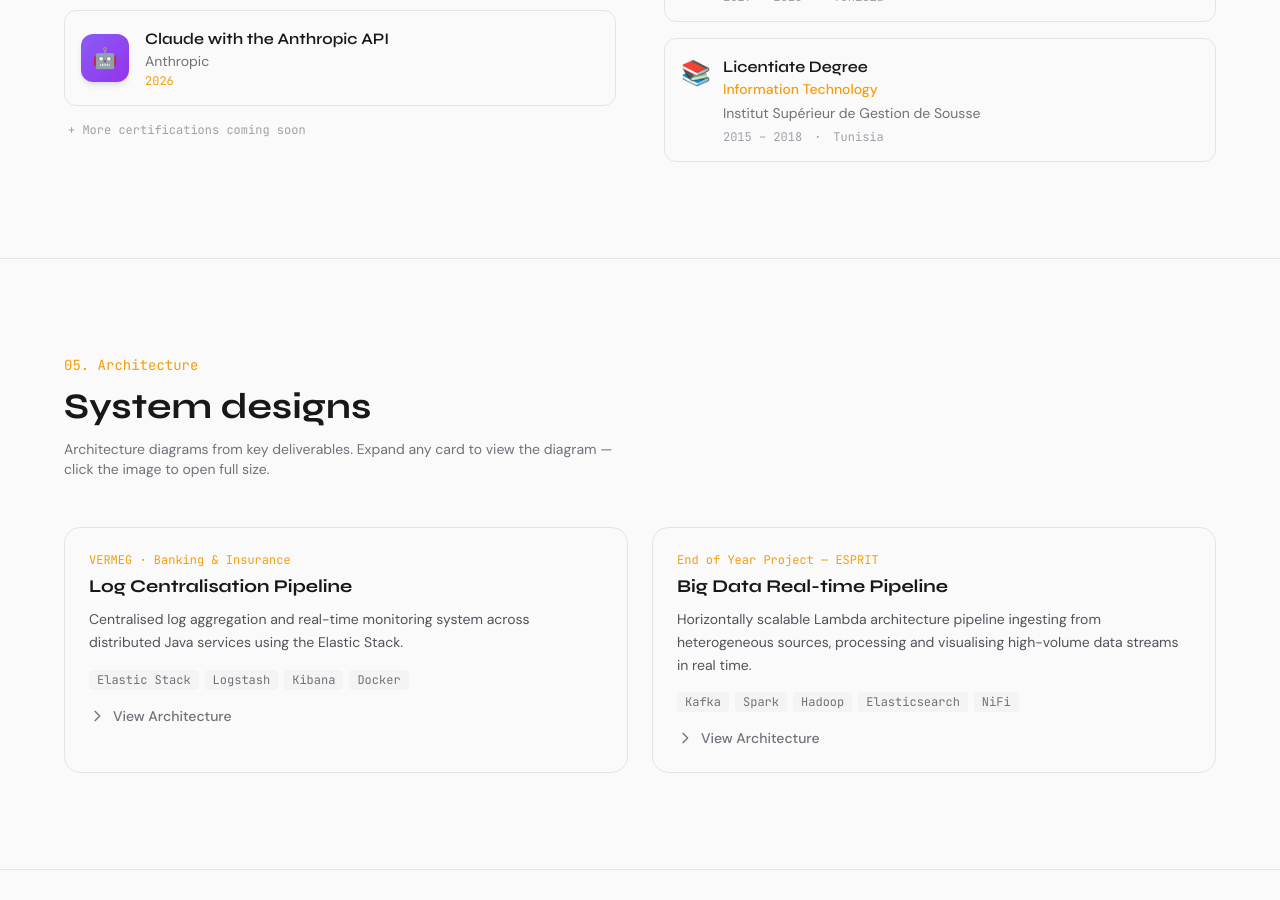
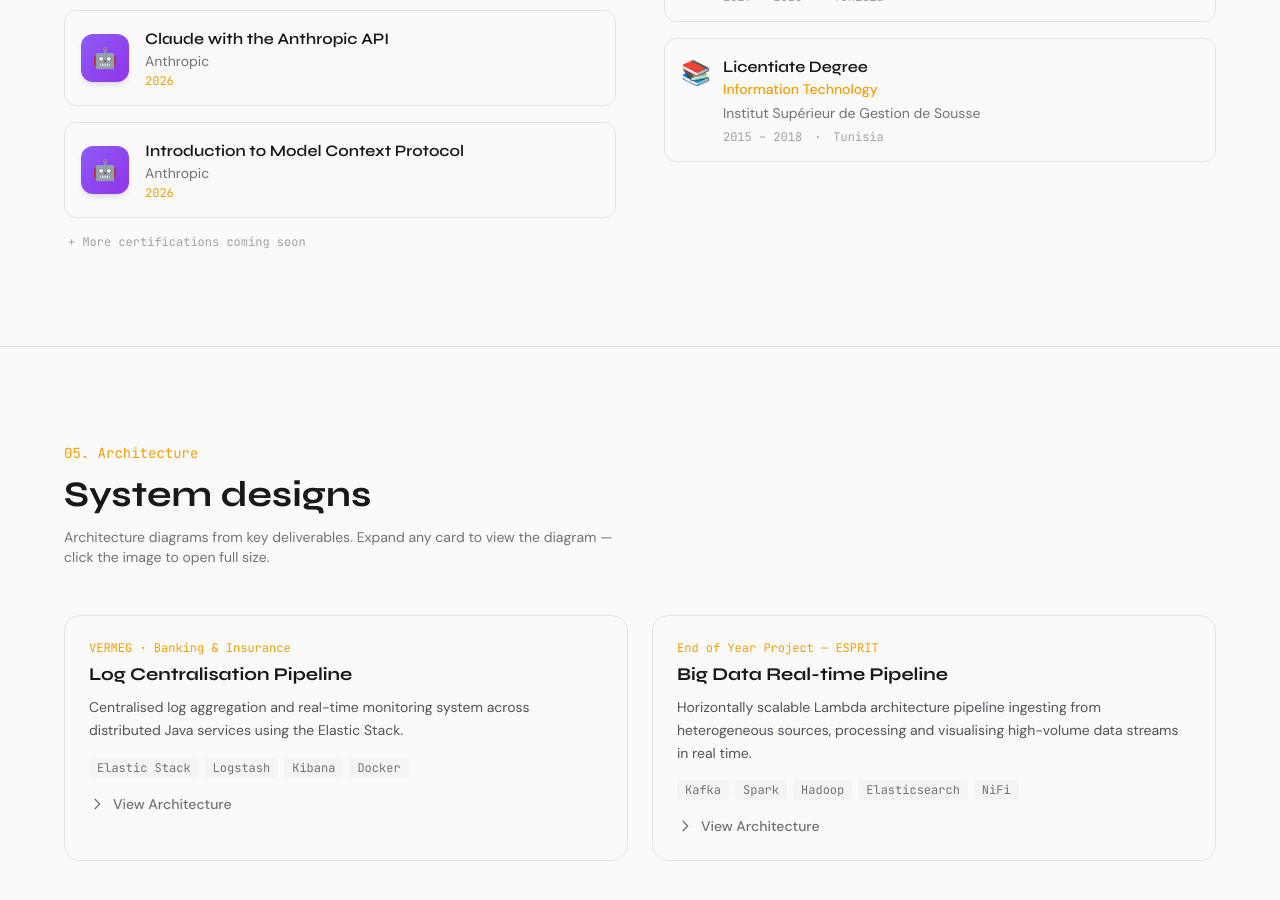
Before and after one commit to AmrMoujbani/amrmoujbani.github.io, a React (Vite) app: page / in a window 1280 px wide. Shown: the part 3580-4480 px from the top of the page. Built offline with nearby package versions, Linux system fonts and the light colour scheme.

Commit message:
new certif

```diff
--- a/src/data/certifications.js
+++ b/src/data/certifications.js
@@ -10,6 +10,14 @@
   {
     id: 2,
     title: 'Claude with the Anthropic API',
+    issuer: 'Anthropic',
+    year: '2026',
+    icon: '🤖',
+    color: 'from-violet-500 to-purple-600',
+  },
+  {
+    id: 3,
+    title: 'Introduction to Model Context Protocol',
     issuer: 'Anthropic',
     year: '2026',
     icon: '🤖',
```
